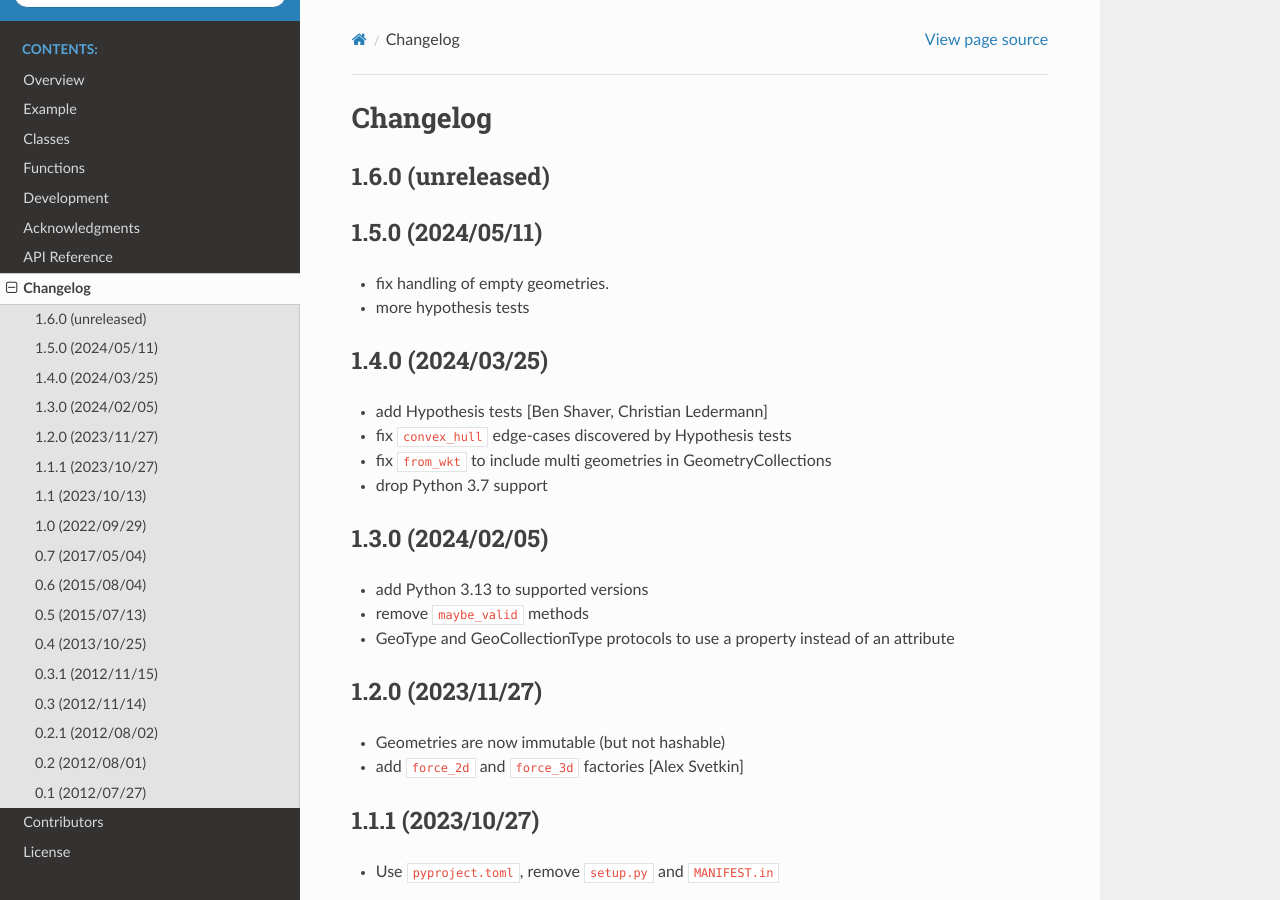
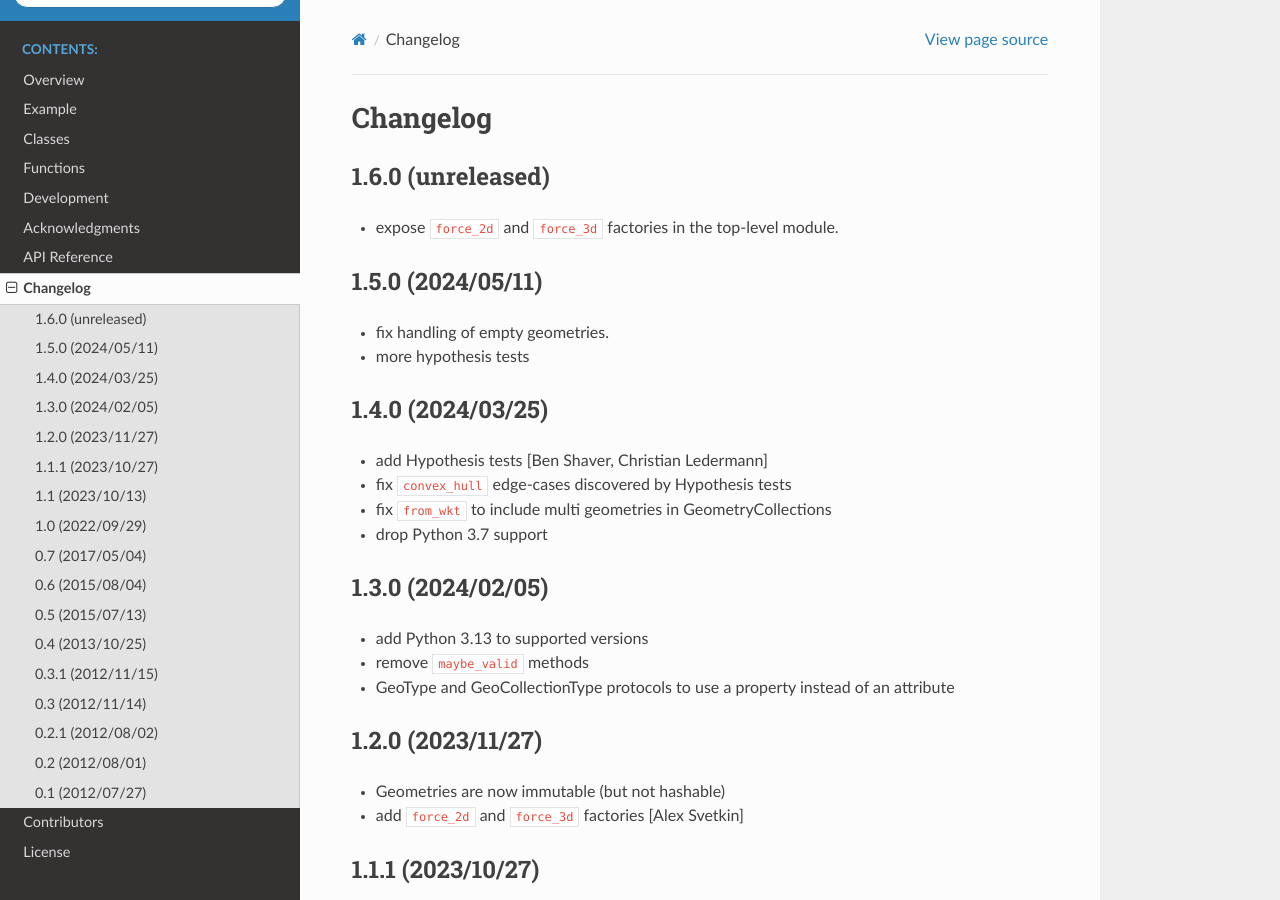
Before and after one commit to cleder/pygeoif, a Sphinx documentation site: the page built from docs/HISTORY.rst, in a window 1280 px wide and 900 px high. Built offline with Sphinx 7.4.7 and the Read the Docs theme 3.1.0, drawn with Linux system fonts in a browser that asks for light colours; the version number could not be read and is left out.

Commit message:
Expose force_2d and force_3d factories in the top-level module

```diff
--- a/docs/HISTORY.rst
+++ b/docs/HISTORY.rst
@@ -3,6 +3,8 @@ Changelog
 
 1.6.0 (unreleased)
 ------------------
+
+- expose ``force_2d`` and ``force_3d`` factories in the top-level module.
 
 
 1.5.0 (2024/05/11)
```
